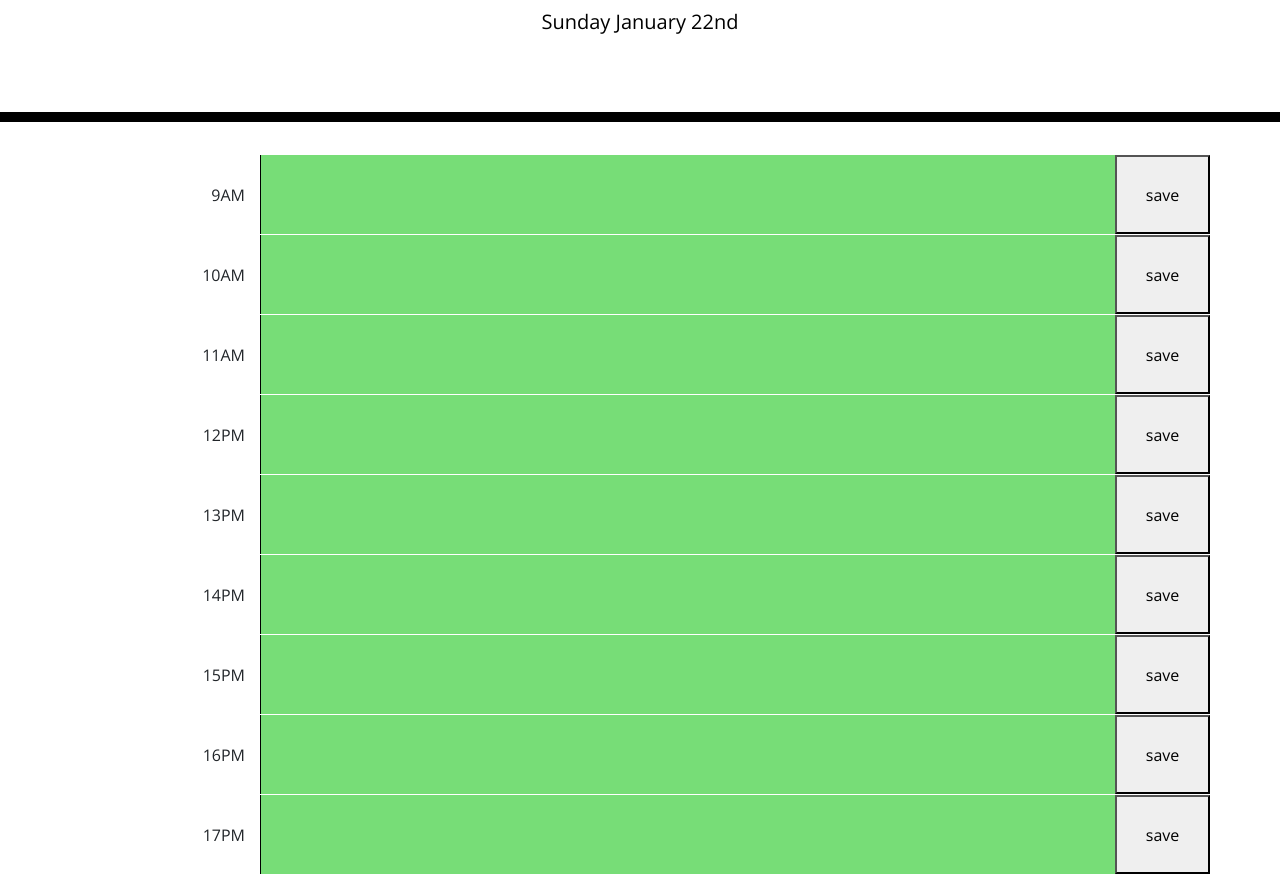
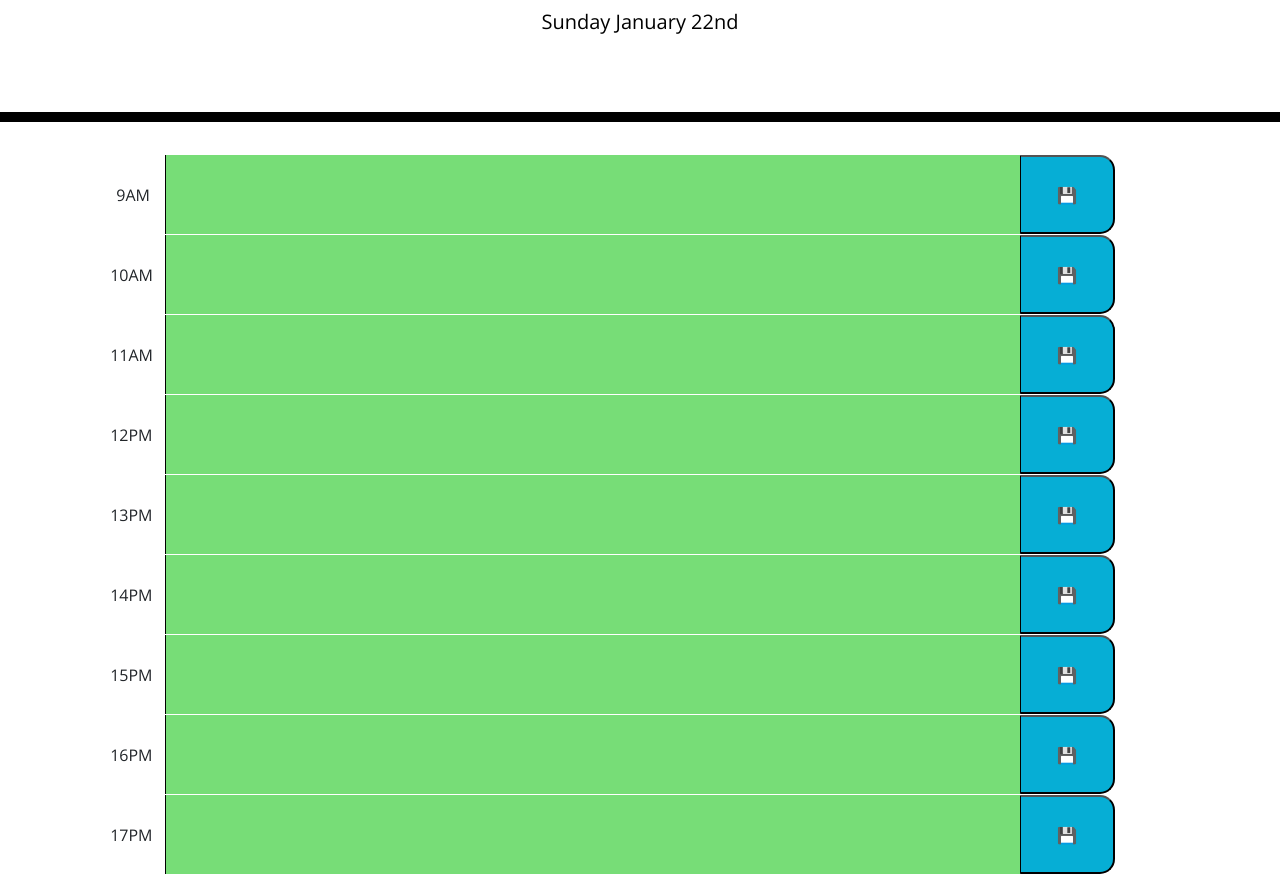
Before and after one commit to AndrewOWStyles/Work-Day_Scheduler, a plain HTML site: page index.html in a window 1280 px wide. Shown: the part 182-1072 px from the top of the page. Drawn offline with nearby package versions, Linux system fonts and the light colour scheme.

Commit message:
added savebtn class to buttons and icons to buttons

```diff
--- a/assets/scripts.js
+++ b/assets/scripts.js
@@ -61,7 +61,7 @@ $('#btn17').on('click',function(event) {
 if (moment().format('H') == 9) {
     $('textarea').addClass("present");
 
- }else if (moment().format('H')< 9) {
+ }else if (moment().format('H') > 9) {
     $('textarea').addClass("future");
 
 }else{
--- a/assets/style.css
+++ b/assets/style.css
@@ -78,7 +78,7 @@ textarea {
   padding: 0;
 }
 
-p.col-2 {
+p.col-1 {
   text-align: end;
   top: 2rem;
 }
--- a/index.html
+++ b/index.html
@@ -33,49 +33,49 @@
       <!-- start with all feature for 9am first -->
       <!-- edit text area and when save is clicked save text to local storage -->
       <div class="row">
-        <p class="col-2"><span class="sideTime" style="opacity:0";></span>9AM</p>
+        <p class="col-1"><span class="sideTime" style="opacity:0";></span>9AM</p>
         <textarea id="text9" class="col-9" data-time="9"></textarea>
-        <button id="btn9" class="col-1" type="button" class="btn btn-outline-primary">save</button>
+        <button id="btn9" class="col-1 saveBtn" type="button" class="btn btn-outline-primary">💾</i></button>
       </div>
       <div class="row">
-        <p class="col-2"><span class="sideTime" style="opacity:0";>0</span>10AM</p>
+        <p class="col-1"><span class="sideTime" style="opacity:0";>0</span>10AM</p>
         <textarea id="text10" class="col-9" data-time="10"></textarea>
-        <button id="btn10" class="col-1" type="button" class="btn btn-outline-primary">save</button>
+        <button id="btn10" class="col-1 saveBtn" type="button" class="btn btn-outline-primary">💾</button>
       </div>
       <div class="row">
-        <p class="col-2"><span class="sideTime" style="opacity:0";>0</span>11AM</p>
+        <p class="col-1"><span class="sideTime" style="opacity:0";>0</span>11AM</p>
         <textarea id="text11" class="col-9" data-time="11"></textarea>
-        <button id="btn11" class="col-1" type="button" class="btn btn-outline-primary">save</button>
+        <button id="btn11" class="col-1 saveBtn" type="button" class="btn btn-outline-primary">💾</button>
       </div>
       <div class="row">
-        <p class="col-2"><span class="sideTime" style="opacity:0";>0</span>12PM</p>
+        <p class="col-1"><span class="sideTime" style="opacity:0";>0</span>12PM</p>
         <textarea id="text12" class="col-9" data-time="12"></textarea>
-        <button id="btn12" class="col-1" type="button" class="btn btn-outline-primary">save</button>
+        <button id="btn12" class="col-1 saveBtn" type="button" class="btn btn-outline-primary">💾</button>
       </div>
       <div class="row">
-        <p class="col-2"><span class="sideTime" style="opacity:0";>0</span>13PM</p>
+        <p class="col-1"><span class="sideTime" style="opacity:0";>0</span>13PM</p>
         <textarea id="text13" class="col-9" data-time="13"></textarea>
-        <button id="btn13" class="col-1" type="button" class="btn btn-outline-primary">save</button>
+        <button id="btn13" class="col-1 saveBtn" type="button" class="btn btn-outline-primary">💾</button>
       </div>
       <div class="row">
-        <p class="col-2"><span class="sideTime" style="opacity:0";>0</span>14PM</p>
+        <p class="col-1"><span class="sideTime" style="opacity:0";>0</span>14PM</p>
         <textarea id="text14" class="col-9" data-time="14"></textarea>
-        <button id="btn14" class="col-1" type="button" class="btn btn-outline-primary">save</button>
+        <button id="btn14" class="col-1 saveBtn" type="button" class="btn btn-outline-primary">💾</button>
       </div>
       <div class="row">
-        <p class="col-2"><span class="sideTime" style="opacity:0";>0</span>15PM</p>
+        <p class="col-1"><span class="sideTime" style="opacity:0";>0</span>15PM</p>
         <textarea id="text15" class="col-9" data-time="15"></textarea>
-        <button id="btn15" class="col-1" type="button" class="btn btn-outline-primary">save</button>
+        <button id="btn15" class="col-1 saveBtn" type="button" class="btn btn-outline-primary">💾</button>
       </div>
       <div class="row">
-        <p class="col-2"><span class="sideTime" style="opacity:0";>0</span>16PM</p>
+        <p class="col-1"><span class="sideTime" style="opacity:0";>0</span>16PM</p>
         <textarea id="text16" class="col-9" data-time="16"></textarea>
-        <button id="btn16" class="col-1" type="button" class="btn btn-outline-primary">save</button>
+        <button id="btn16" class="col-1 saveBtn" type="button" class="btn btn-outline-primary">💾</button>
       </div>
       <div class="row">
-        <p class="col-2"><span class="sideTime" style="opacity:0";>0</span>17PM</p>
+        <p class="col-1"><span class="sideTime" style="opacity:0";>0</span>17PM</p>
         <textarea id="text17" class="col-9" data-time="17"></textarea>
-        <button id="btn17" class="col-1" type="button" class="btn btn-outline-primary">save</button>
+        <button id="btn17" class="col-1 saveBtn" type="button" class="btn btn-outline-primary">💾</button>
       </div>
     </div>
 
```
